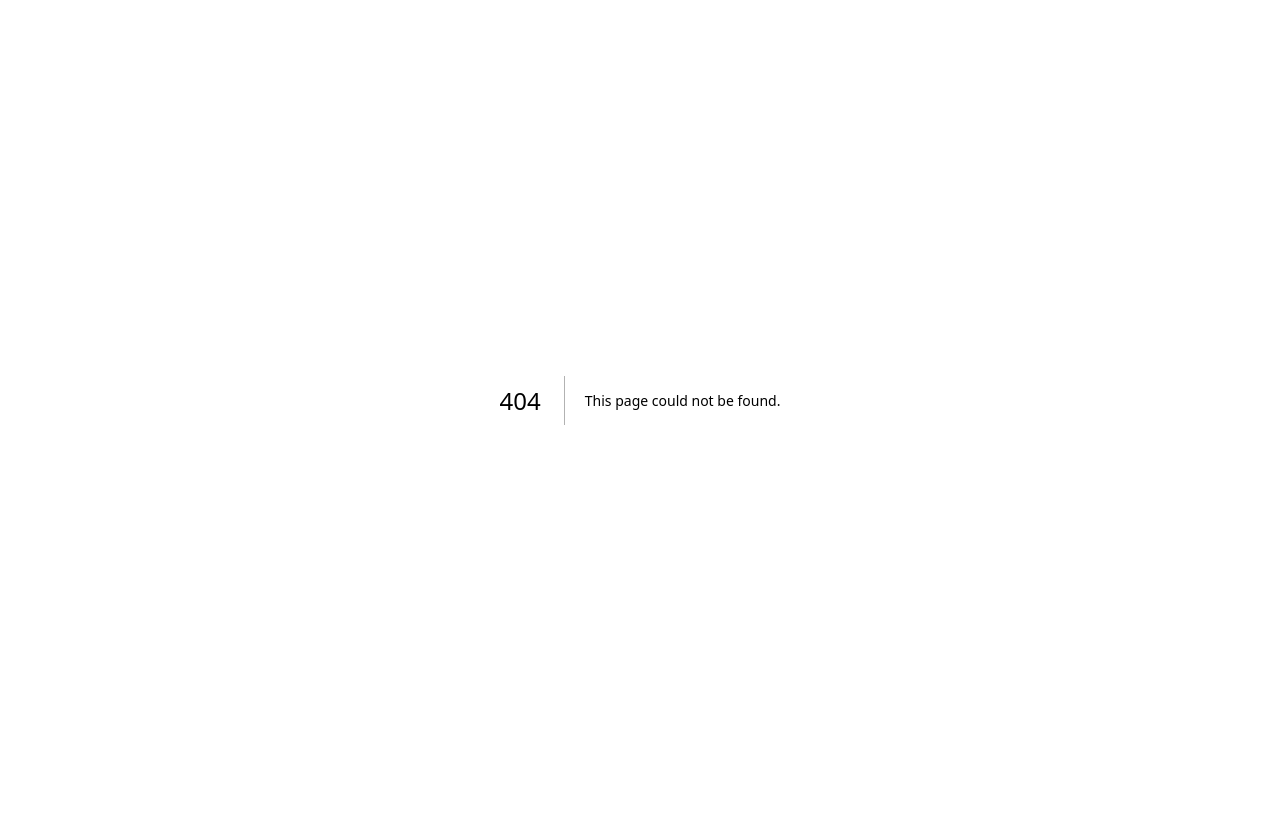
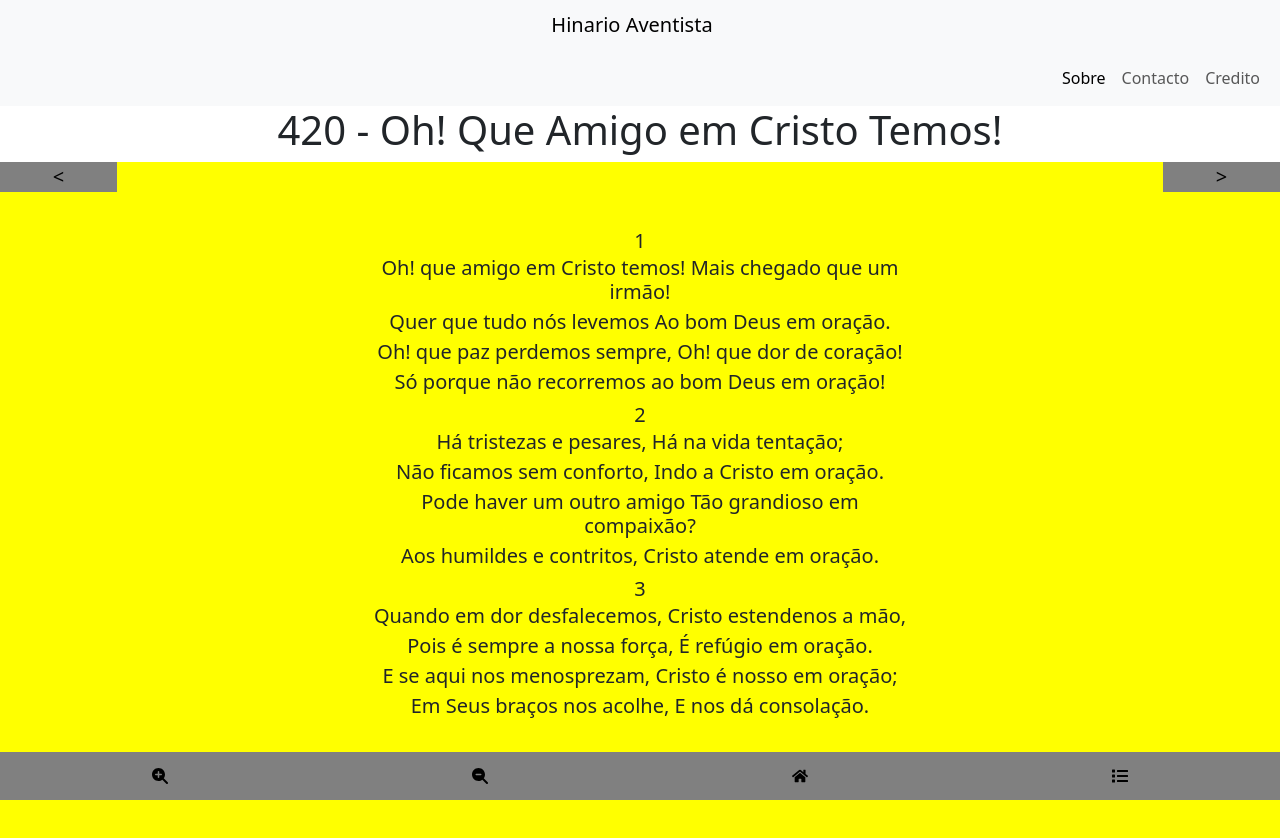
Before and after one commit to JuliaCamana/hinario-adventista, a Next.js app: page /hino in a window 1280 px wide. Before the commit this address had no page. Shown: the top 838 px of the page. Before the commit the page ends 800 px from the top, so only its background shows below. Built offline with nearby package versions, Linux system fonts and the light colour scheme.

Commit message:
tela hino 0

```diff
--- /dev/null
+++ b/src/app/hino/page.tsx
@@ -0,0 +1,69 @@
+'use client'
+import { FaMagnifyingGlassMinus, FaMagnifyingGlassPlus } from "react-icons/fa6";
+import { ButtonLeft, Content, ContentHino, ContentTitulo, P, Rodape } from "./styles";
+import { FaHome, FaList } from "react-icons/fa";
+
+
+
+export default function Hino() {
+    return (
+        <div>
+            <nav className="navbar navbar-expand-lg bg-body-tertiary">
+                <div className="container-fluid">
+                    <button className="navbar-toggler" type="button" data-bs-toggle="collapse" data-bs-target="#navbarNavAltMarkup" aria-controls="navbarNavAltMarkup" aria-expanded="false" aria-label="Toggle navigation">
+                        <span className="navbar-toggler-icon"></span>
+                    </button>
+                    <div className="collapse navbar-collapse justify-content-end" id="navbarNavAltMarkup">
+                        <div className="navbar-nav">
+                            <a className="nav-link active" aria-current="page" href="#">Sobre</a>
+                            <a className="nav-link" href="#">Contacto</a>
+                            <a className="nav-link" href="#">Credito</a>
+                        </div>
+                    </div>
+                </div>
+            </nav>
+            <ContentTitulo>
+                <h1>420 - Oh! Que Amigo em Cristo Temos!</h1>
+            </ContentTitulo>
+            <Content>
+                <ButtonLeft>&lt;</ButtonLeft>
+            <ContentHino>
+
+                1
+                <P>Oh! que amigo em Cristo temos! Mais chegado que um irmão!</P>
+                <P>Quer que tudo nós levemos Ao bom Deus em oração.</P>
+                <P>Oh! que paz perdemos sempre, Oh! que dor de coração!</P>
+                <P>Só porque não recorremos ao bom Deus em oração!</P>
+
+
+                2
+                <P>Há tristezas e pesares, Há na vida tentação;</P>
+                <P>Não ficamos sem conforto, Indo a Cristo em oração.</P>
+                <P>Pode haver um outro amigo Tão grandioso em compaixão?</P>
+                <P>Aos humildes e contritos, Cristo atende em oração.</P>
+
+                3
+                <P> Quando em dor desfalecemos, Cristo estendenos a mão,</P>
+                <P> Pois é sempre a nossa força, É refúgio em oração.</P>
+                <P> E se aqui nos menosprezam, Cristo é nosso em oração;</P>
+                <P> Em Seus braços nos acolhe, E nos dá consolação.</P>
+
+            </ContentHino>
+            <ButtonLeft>&gt;</ButtonLeft>
+            </Content>
+            <Rodape>
+
+                <FaMagnifyingGlassPlus  />
+                 <FaMagnifyingGlassMinus />
+                 <FaHome />
+                <FaList />
+
+            </Rodape>
+
+
+        </div>
+    );
+
+
+
+}
--- /dev/null
+++ b/src/app/hino/styles.ts
@@ -0,0 +1,83 @@
+import styled from "styled-components";
+
+
+export const ContentTitulo =  styled.div`
+    display: flex;
+    justify-content: center;
+
+
+
+    @media(max-width: 768px){
+       display: flex;
+       justify-content: center;
+       margin: 5%;
+       margin-top: 2%;
+       font-size: 16px;
+       text-align: center;
+
+    }
+
+`;
+
+export const Content = styled.div`
+    display: flex;
+    justify-content: space-around;
+    background-color: yellow;
+
+`;
+
+export const ContentHino = styled.div`
+    margin: 20%;
+    margin-top: 5%;
+
+    text-align: center;
+    font-size: 20px;
+
+
+    @media(max-width: 768px){
+      margin: 0;
+      margin-top: 10%;
+      margin-bottom: 10%;
+      text-align: start;
+      font-size: 14px;
+
+
+    }
+
+`;
+
+export const P = styled.div`
+    margin-top: 0;
+    margin-bottom: 6px;
+    line-height: 1.2;
+
+`;
+export const Rodape = styled.div`
+    display: flex;
+    justify-content: space-around;
+    position: fixed;
+    bottom: 0;
+    left: 0;
+    width: 100%;
+    background-color: gray;
+    color: black;
+    padding: 1rem 0;
+    z-index: 1000;
+
+`;
+export const ButtonLeft = styled.div`
+    display: flex;
+    justify-content: center;
+    width: 10%;
+    height: 10%;
+    background-color: gray;
+    color: black;
+    font-size: 20px;
+
+    @media(max-width: 768){
+        width: 15%;
+        height: 10%;
+    }
+
+
+`;
--- a/src/app/layout.tsx
+++ b/src/app/layout.tsx
@@ -27,6 +27,11 @@ export default function RootLayout({
   return (
     <html lang="br">
       <body className={`${geistSans.variable} ${geistMono.variable}`}>
+        <nav className="navbar bg-body-tertiary ">
+          <div className="container-fluid justify-content-center ">
+            <span className="navbar-brand mb-0 h1 ">Hinario Aventista</span>
+          </div>
+        </nav>
         {children}
       </body>
     </html>
--- a/src/app/page.tsx
+++ b/src/app/page.tsx
@@ -8,11 +8,6 @@ import { FaSearch } from "react-icons/fa";
 export default function Home() {
   return (
     <div>
-      <nav className="navbar bg-body-tertiary ">
-        <div className="container-fluid justify-content-center ">
-          <span className="navbar-brand mb-0 h1 ">Hinario Aventista</span>
-        </div>
-      </nav>
       <nav className="navbar navbar-expand-lg bg-body-tertiary">
         <div className="container-fluid">
           <button className="navbar-toggler" type="button" data-bs-toggle="collapse" data-bs-target="#navbarNavAltMarkup" aria-controls="navbarNavAltMarkup" aria-expanded="false" aria-label="Toggle navigation">
```
